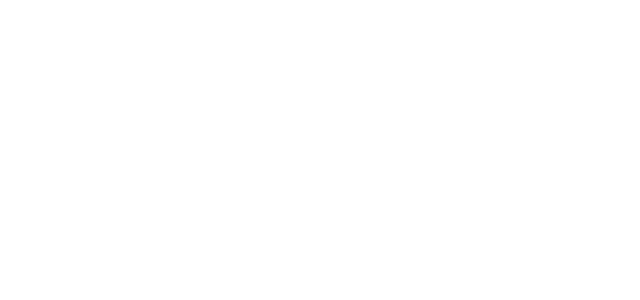
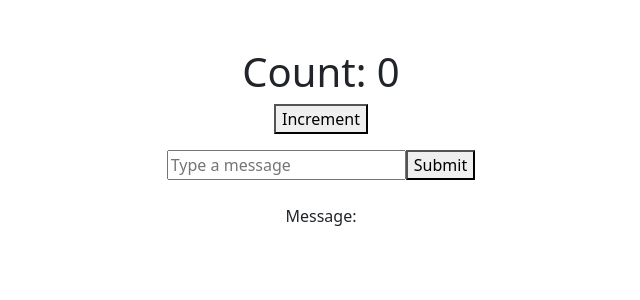
Before and after one commit to Prithivi2126/react_Js, a React (Create React App) app: page /callback in a window 1280 px wide. Before the commit this address had no page. Shown: the top 300 px of the page, without its empty margins (319-959 px from the left). Built offline with nearby package versions, Linux system fonts and the light colour scheme.

Commit message:
Usetransition and Usecallback

```diff
--- a/src/App.js
+++ b/src/App.js
@@ -3,6 +3,8 @@
 import "./App.css";
 import UselayoutEffect from "./hook/UselayoutEffect";
 import Styled from "./styled-component/Styled";
+import UseCallback from "./hook/UseCallback";
+import Usetransition from "./hook/Usetransition";
 
 
 
@@ -23,6 +25,8 @@
             <Route path='/memo' element={<Usememo />}></Route>
             <Route path='/uselayout' element={<UselayoutEffect />}></Route>
             <Route path='/styled' element={<Styled />}></Route>
+            <Route path='/callback' element={<UseCallback />}></Route>
+            <Route path='/transition' element={<Usetransition />}></Route>
           </Routes>
         </Suspense>
       </BrowserRouter>
--- /dev/null
+++ b/src/hook/UseCallback.js
@@ -0,0 +1,49 @@
+import React, { useState, useCallback } from 'react';
+const  UseCallback = () => {
+
+
+  const [count, setCount] = useState(0);
+  const [message, setMessage] = useState('');
+  const [inputValue, setInputValue] = useState('');
+
+  // Memoize the increment function using useCallback
+  const increment = useCallback(() => {
+    console.log("calculating....")
+    setCount(prevCount => prevCount + 1);
+  }, []);
+
+  // Update temporary input value
+  const handleInputChange = (event) => {
+    setInputValue(event.target.value);
+  };
+
+  const handleSubmit = (event) => {
+    event.preventDefault();
+    setMessage(inputValue);
+    setInputValue('');
+  }
+  return (
+    <div className='container mt-5'>
+      <h1>Count: {count}</h1>
+      <button onClick={increment}>Increment</button>
+      <form onSubmit={handleSubmit}>
+        <div className='mt-3'>
+        <input
+          type="text"
+          value={inputValue}
+          onChange={handleInputChange}
+          placeholder="Type a message"
+        />
+        <button type="submit">Submit</button>
+        </div>
+
+      </form>
+      <div className='mt-4'>
+      <p>Message: {message}</p>
+      </div>
+
+    </div>
+  );
+}
+
+export default UseCallback;
--- /dev/null
+++ b/src/hook/Usetransition.js
@@ -0,0 +1,23 @@
+import React, { useState, useTransition } from 'react';
+
+function Usetransition() {
+  const [count, setCount] = useState(0);
+  const [isPending, startTransition] = useTransition();
+
+  const handleClick = () => {
+    startTransition(() => {
+      setTimeout(() => {
+        setCount(prevCount => prevCount + 1);
+      }, 1000);
+    });
+  };
+
+  return (
+    <div>
+      <button onClick={handleClick}>Increment</button>
+      {isPending ? <p>Updating...</p> : <p>Count: {count}</p>}
+    </div>
+  );
+}
+
+export default Usetransition;
```
